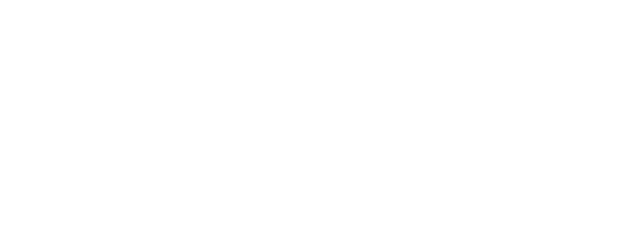
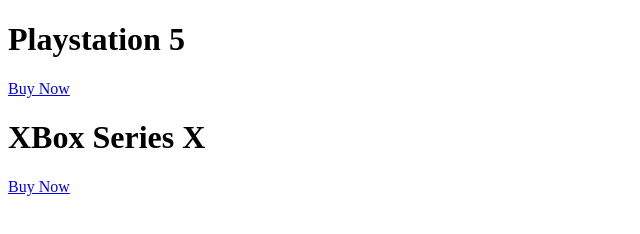
Before and after one commit to Brian-Enos/X-Box-Sliding-Page, a plain HTML site: page index.html in a window 1280 px wide. Shown: the whole page, without its empty margins (0-640 px from the left). Drawn offline with Linux system fonts and the light colour scheme.

Commit message:
Included h1 and a elements to each of the two divs: Both now have content

```diff
--- a/index.html
+++ b/index.html
@@ -15,10 +15,16 @@
     <div class="main-container">
       <!--This is the main conatiner element of the page: It will have two more div(s)-->
 
-      <div class="split left"></div>
+      <div class="split left">
+        <h1>Playstation 5</h1>
+        <a href="#">Buy Now</a>
+      </div>
 
 
-      <div class="split right"></div>
+      <div class="split right">
+        <h1>XBox Series X</h1>
+        <a href="#">Buy Now</a>
+      </div>
 
 
     </div>
```
